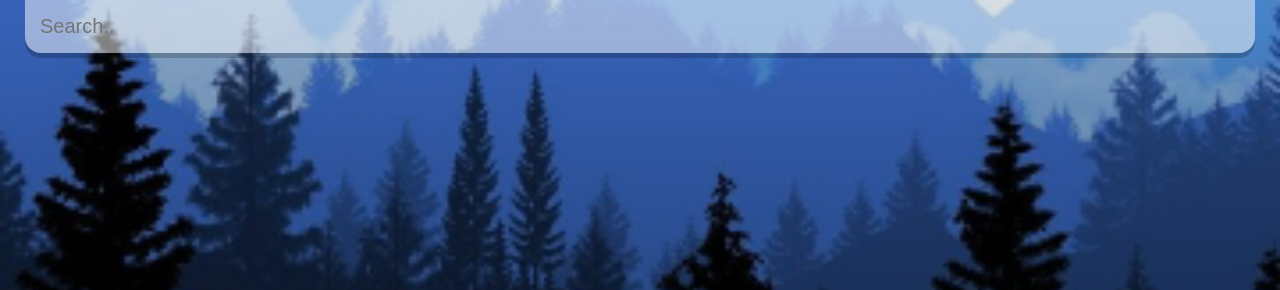
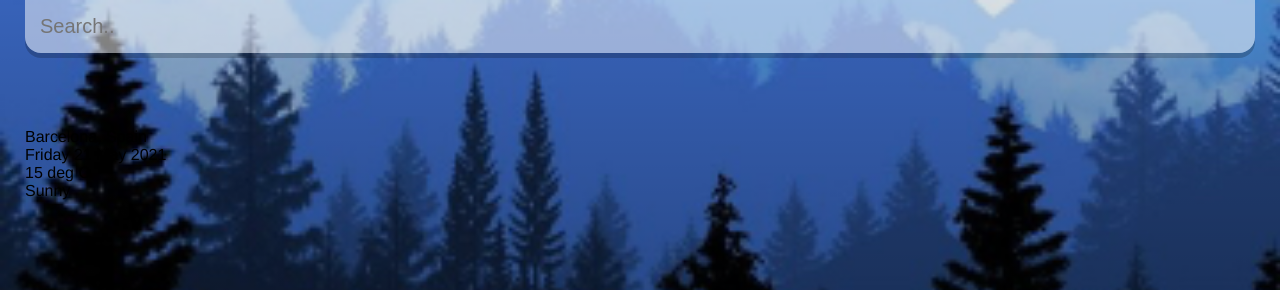
Before and after one commit to AlthafHussainK/weather-react, a React (Create React App) app: page / in a window 1280 px wide. Shown: the top 290 px of the page. Built offline with nearby package versions, Linux system fonts and the light colour scheme.

Commit message:
add dateBuilder

```diff
--- a/src/App.js
+++ b/src/App.js
@@ -5,6 +5,19 @@
 }
 
 function App() {
+
+  const dateBuilder = (d) => {
+    let months = ["January", "February", "March", "April", "May", "June", "July", "August",
+                  "September", "October", "November", "December"]
+    let days = ["Sunday", "Monday", "Tuesday", "Wednesday", "Thursday", "Friday", "Saturday"]
+
+    let day = days[d.getDay()]
+    let date = d.getDate()
+    let month = months[d.getMonth()]
+    let year = d.getFullYear()
+
+    return `${day} ${date} ${month} ${year}`
+  }
   return (
     <div className="app">
      <main>
@@ -15,6 +28,16 @@
           placeholder="Search.."
           />
        </div>
+       <div className="location-box">
+         <div className="location">Barcelona, Spain</div>
+         <div className="date">{dateBuilder(new Date())}</div>
+       </div>
+       <div className="weather-box">
+         <div className="temp">
+           15 deg C
+         </div>
+         <div className="weather">Sunny</div>
+       </div>
      </main>
     </div>
   );
```
